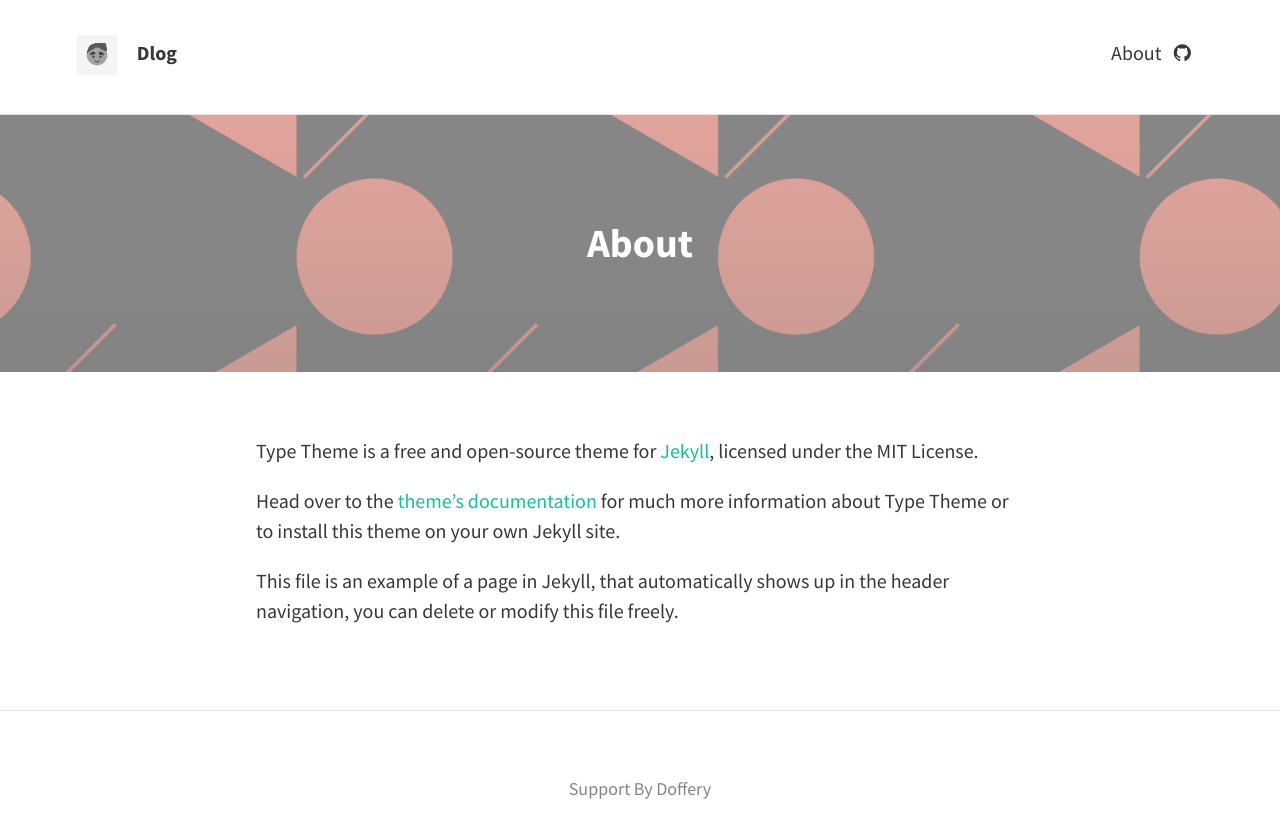
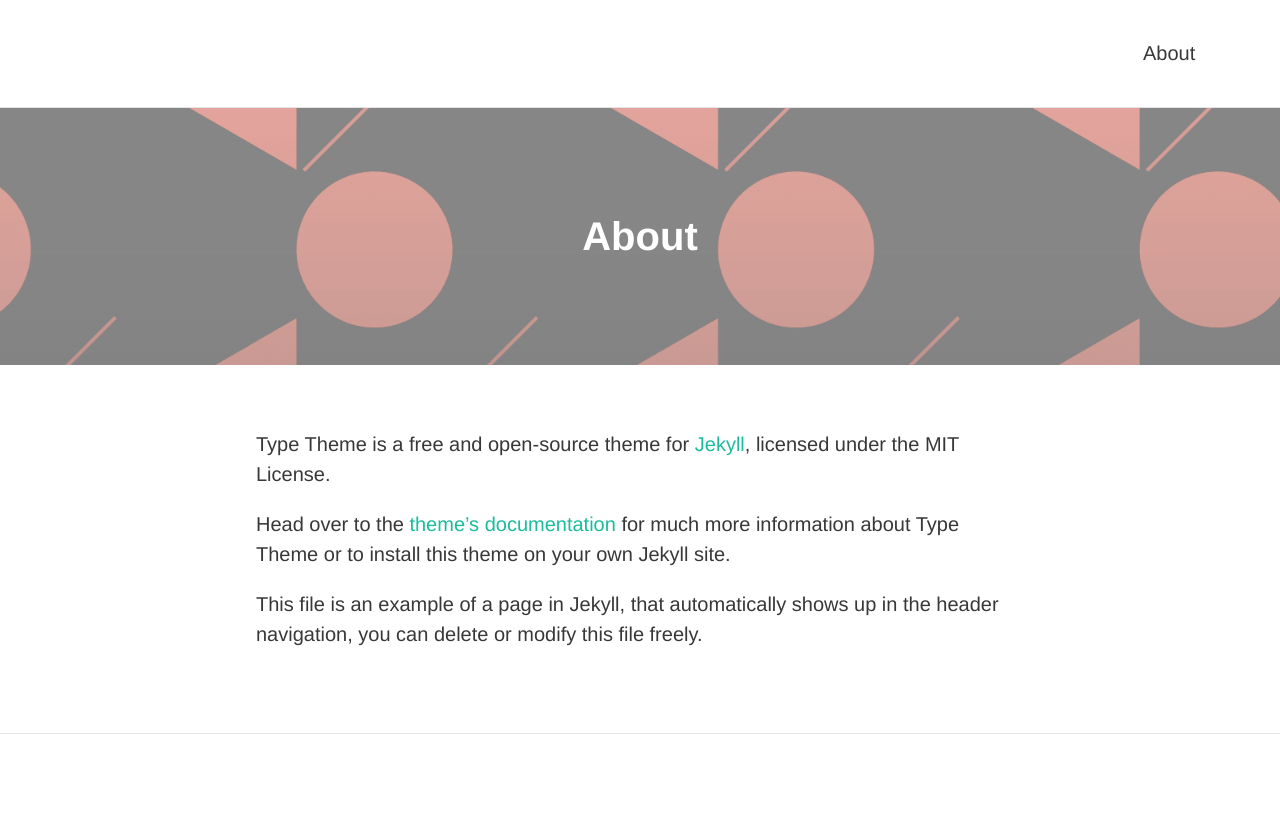
Before and after one commit to Doffery/doffery.github.io, a Jekyll site: the page built from about.md, in a window 1280 px wide. Shown: the top 838 px of the page. Built offline with Jekyll 4.4.1, drawn with Linux system fonts in a browser that asks for light colours; nearby versions of some CDN libraries.

Commit message:
Set theme jekyll-theme-slate

```diff
--- a/_config.yml
+++ b/_config.yml
@@ -70,3 +70,5 @@ sass:
   sass_dir: _sass
   style: :compressed
 gems: [jekyll-paginate]
+
+theme: jekyll-theme-slate
```
